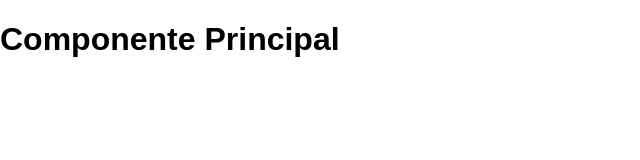
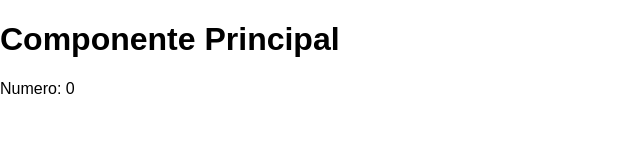
Before and after one commit to marcosjrs/React-Basico-utilizando-Node-y-MobX, a React (Create React App) app: page / in a window 1280 px wide. Shown: the top 160 px of the page, without its empty margins (0-640 px from the left). Built offline with nearby package versions, Linux system fonts and the light colour scheme; the HTML template or start-up script is replaced by a standard one.

Commit message:
Uso del de PrincipalData en el componente Principal y mejoras minimas

```diff
--- a/src/Principal.js
+++ b/src/Principal.js
@@ -4,7 +4,10 @@ import VarPrincipalData from './PrincipalData';
 class Principal extends Component{
     render(){
         return (
-            <h1>Componente Principal</h1>
+            <div>
+                <h1>Componente Principal</h1>
+                <div>Numero: {VarPrincipalData.numero}</div>
+            </div>
         );
     }
 }
--- a/src/PrincipalData.js
+++ b/src/PrincipalData.js
@@ -1,4 +1,4 @@
-import { extendObservable, computed } from 'mobx';
+import { extendObservable } from 'mobx';
 
 class PrincipalData{
     constructor(){
@@ -11,6 +11,6 @@ class PrincipalData{
     }
 }
 
-var VarPrincipalData = new PrincipalData;
+var VarPrincipalData = new PrincipalData();
 
 export default VarPrincipalData;
```
